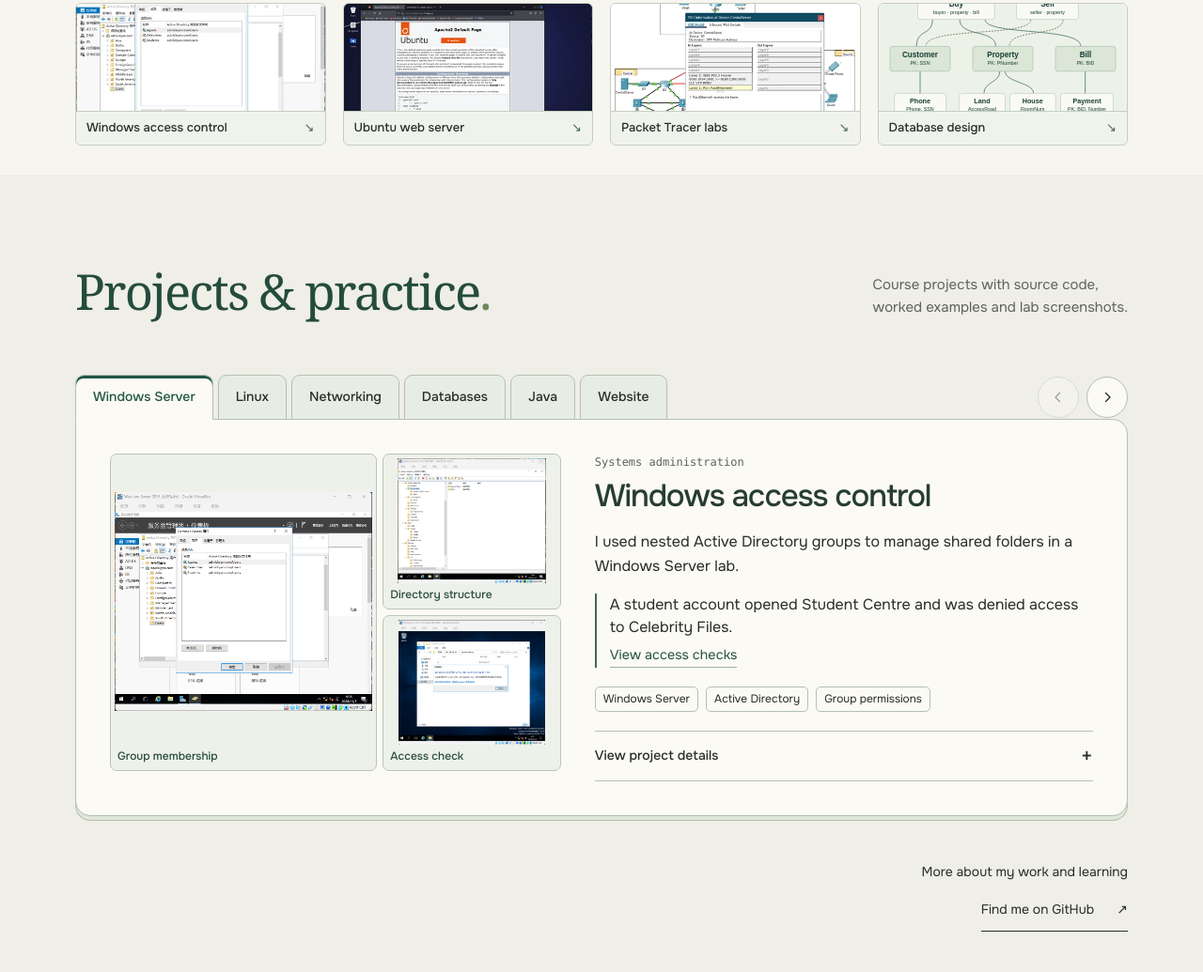
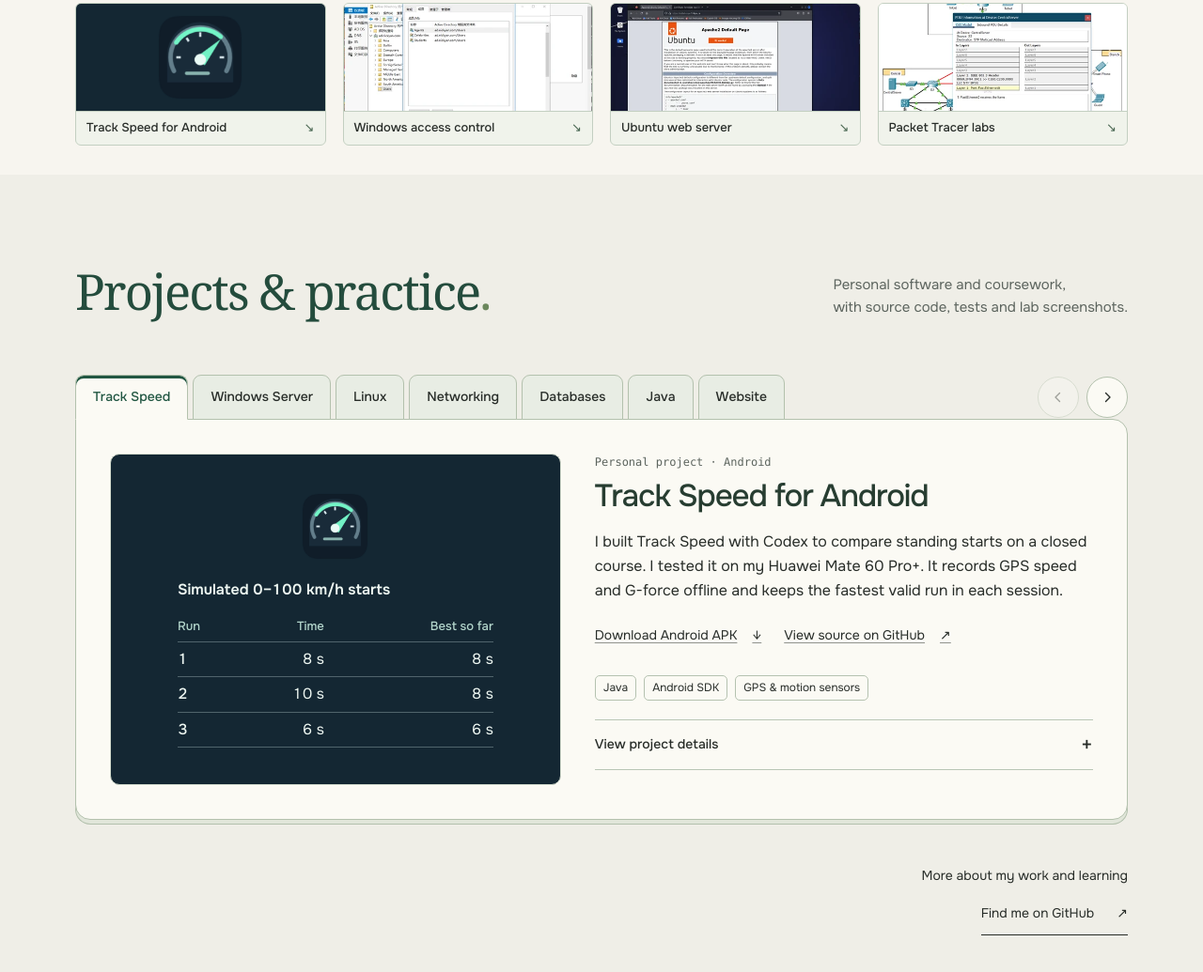
Before and after one commit to MrSomebOdyYY/nick-yan-it-resume, a plain HTML site: page index.html in a window 1280 px wide. Shown: the part 541-1576 px from the top of the page at 94% size. Drawn offline with Linux system fonts and the light colour scheme.

Commit message:
Feature the Track Speed Android app in the portfolio

```diff
--- a/assets/bookmarks.css
+++ b/assets/bookmarks.css
@@ -220,6 +220,34 @@
   overflow-wrap: anywhere;
 }
 
+#project-track-speed .track-speed-evidence {
+  flex-direction: column;
+  gap: 16px;
+  height: auto;
+  aspect-ratio: auto;
+  padding: clamp(20px, 3vw, 40px);
+  background: #142733;
+  color: #eef7f2;
+}
+#project-track-speed .track-speed-evidence img {
+  width: clamp(56px, 6vw, 80px);
+  height: auto;
+  transform: none;
+}
+.track-speed-evidence table {
+  width: 100%;
+  max-width: 21rem;
+  border-collapse: collapse;
+  text-align: right;
+  font-variant-numeric: tabular-nums;
+}
+.track-speed-evidence caption { margin-bottom: 10px; font-weight: 600; text-align: left; }
+.track-speed-evidence :is(th, td) { padding: 5px 0; border-bottom: 1px solid #50646c; }
+.track-speed-evidence th { font-weight: 500; }
+.track-speed-evidence thead { color: #b4d7cd; font-size: .82rem; }
+.track-speed-evidence tr > :first-child { text-align: left; }
+.track-speed-links { display: flex; flex-wrap: wrap; align-items: center; gap: 0 24px; margin-top: 12px; }
+
 /* Short work entries need a compact sheet, not a full-screen empty panel. */
 .bookmark-book .bookmark-pages > .experience-entry {
   display: grid;
--- a/assets/project-strip.css
+++ b/assets/project-strip.css
@@ -84,6 +84,7 @@
   border-bottom: 1px solid #c3cfc1;
 }
 .project-strip-list a[href="#project-databases"] img { object-position: center; }
+.project-strip-list a[href="#project-track-speed"] img { object-fit: contain; object-position: center; padding: 8px; background: #142733; }
 .project-strip-list a[href="#project-networks"] img { object-position: 25% 37%; }
 .project-strip-list a[href="#project-portfolio"] img { object-position: 50% 33%; }
 .project-strip-list span {
--- a/index.html
+++ b/index.html
@@ -54,9 +54,9 @@
   <link rel="preload" href="assets/fonts/onest-latin-variable.woff2" as="font" type="font/woff2" crossorigin>
   <link rel="stylesheet" href="styles.css?v=7abb97a43410">
   <link rel="stylesheet" href="assets/taste/motion.css">
-  <link rel="stylesheet" href="assets/bookmarks.css?v=17d13c7d86d3">
+  <link rel="stylesheet" href="assets/bookmarks.css?v=0d6e540b3a04">
   <link rel="stylesheet" href="assets/portfolio-motion.css?v=466ec2c01231">
-  <link rel="stylesheet" href="assets/project-strip.css?v=424535ed2ce8">
+  <link rel="stylesheet" href="assets/project-strip.css?v=794e7eb79bcc">
   <link rel="stylesheet" href="assets/section-motion.css?v=163263c7d265">
   <script src="assets/bookmarks.js?v=2afb09749084" defer></script>
   <script src="assets/vendor/gsap/gsap.min.js" defer></script>
@@ -230,8 +230,41 @@
       <div class="project-strip" data-project-strip></div>
     </section>
     <section class="section projects" id="projects" aria-labelledby="projects-title"><div class="wrap">
-      <div class="section-heading"><h2 id="projects-title">Projects &amp; practice<span class="heading-dot">.</span></h2><p>Course projects with source code, <br>worked examples and lab screenshots.</p></div>
+      <div class="section-heading"><h2 id="projects-title">Projects &amp; practice<span class="heading-dot">.</span></h2><p>Personal software and coursework, <br>with source code, tests and lab screenshots.</p></div>
       <div class="project-grid" data-book="Projects">
+        <article class="project" id="project-track-speed" data-tab-label="Track Speed" data-strip-title="Track Speed for Android">
+          <div class="project-visual track-speed-evidence">
+            <img src="assets/images/track-speed-icon.png" alt="Track Speed app icon: a mint needle on a dark speedometer" width="300" height="300" loading="lazy">
+            <table>
+              <caption>Simulated 0–100 km/h starts</caption>
+              <thead><tr><th scope="col">Run</th><th scope="col">Time</th><th scope="col">Best so far</th></tr></thead>
+              <tbody>
+                <tr><th scope="row">1</th><td>8 s</td><td>8 s</td></tr>
+                <tr><th scope="row">2</th><td>10 s</td><td>8 s</td></tr>
+                <tr><th scope="row">3</th><td>6 s</td><td>6 s</td></tr>
+              </tbody>
+            </table>
+          </div>
+          <div class="project-copy">
+            <p class="project-meta">Personal project · Android</p>
+            <h3>Track Speed for Android</h3>
+            <p>I built Track Speed with Codex to compare standing starts on a closed course. I tested it on my Huawei Mate 60 Pro+. It records GPS speed and G-force offline and keeps the fastest valid run in each session.</p>
+            <div class="track-speed-links">
+              <a class="evidence-link" href="https://github.com/MrSomebOdyYY/track-speed-android/releases/latest/download/TrackSpeed.apk">Download Android APK <span aria-hidden="true">↓</span></a>
+              <a class="evidence-link" href="https://github.com/MrSomebOdyYY/track-speed-android" target="_blank" rel="noopener noreferrer">View source on GitHub <span aria-hidden="true">↗</span></a>
+            </div>
+            <ul class="tags" aria-label="Technologies"><li>Java</li><li>Android SDK</li><li>GPS &amp; motion sensors</li></ul>
+            <details><summary>View project details <span aria-hidden="true">+</span></summary>
+              <div class="project-detail">
+                <h4>How the timing works</h4>
+                <p>The app estimates when the vehicle crosses a speed threshold between two GPS readings. A gap longer than 2.5 seconds breaks the attempt, so missing readings cannot produce a new best time.</p>
+                <h4>After a session</h4>
+                <p>I can compare speed curves from earlier sessions or export timestamped GPS and motion-sensor samples to CSV. Recordings stay on the phone until I export them.</p>
+                <a class="evidence-link" href="https://github.com/MrSomebOdyYY/track-speed-android/blob/main/tests/MeasurementTest.java" target="_blank" rel="noopener noreferrer">Read the timing tests <span aria-hidden="true">↗</span></a>
+              </div>
+            </details>
+          </div>
+        </article>
         <article class="project" id="project-windows" data-tab-label="Windows Server" data-strip-thumb="assets/evidence/thumbnails/gallery-windows.webp?v=a8af1c952db5">
           <div class="project-visual lab-mosaic">
             <a href="assets/evidence/windows-ad-group-membership.png" aria-label="View group membership screenshot at full size"><img src="assets/evidence/windows-ad-group-membership.png" alt="Original lab screenshot showing three security groups nested in Common Access" width="1024" height="871" loading="lazy"><span>Group membership</span></a>
@@ -307,7 +340,7 @@
         <div class="skill-row" id="skill-web" data-tab-label="Web"><div><h4>Web development</h4><span class="skill-context">HTML/CSS coursework · AI-assisted portfolio</span></div><p><span class="skill-tokens"><span class="skill-chip">HTML</span> <span class="skill-chip">CSS</span> <span class="skill-chip">JavaScript</span></span><a href="coursework.html#first-portfolio">Explore my four-page HTML/CSS project ↗</a><a href="#project-portfolio">See my role in this portfolio ↗</a></p></div>
         <div class="skill-row" id="skill-data" data-tab-label="Data"><div><h4>Data</h4><span class="skill-context">Coursework</span></div><p><span class="skill-tokens"><span class="skill-chip">SQL</span> <span class="skill-chip">ER modeling</span> <span class="skill-chip">Table definitions</span></span><a href="#project-databases">See database coursework ↗</a></p></div>
         <div class="skill-row" id="skill-networking" data-tab-label="Networking"><div><h4>Networking</h4><span class="skill-context">IPv4 lab work · INFO 1212</span></div><p><span class="skill-tokens"><span class="skill-chip">Cisco Packet Tracer</span> <span class="skill-chip">IPv4 subnetting</span> <span class="skill-chip">Ethernet frames</span></span><span class="skill-note">INFO 2311 coursework covered IPv6, wireless LANs and first-hop redundancy (FHRP).</span><a href="#project-networks">View my IPv4 lab ↗</a></p></div>
-        <div class="skill-row" id="skill-programming" data-tab-label="Programming"><div><h4>Programming</h4><span class="skill-context">Coursework</span></div><p><span class="skill-tokens"><span class="skill-chip">Java</span> <span class="skill-chip">C++ fundamentals</span> <span class="skill-chip">Python fundamentals</span></span><span class="skill-note"><strong>C++ · Grade report.</strong> My program averages test scores and looks up a student by ID. With scores of 60 and 70, the lookup returned 65.00 and a C.</span><span class="skill-note"><strong>Python · Fuel cost.</strong> My introductory script converts a price in cents per litre into a total in dollars. At 169.9¢/L, 20 litres came to $33.98.</span><a href="#project-driving">View my Java driving simulation ↗</a></p></div>
+        <div class="skill-row" id="skill-programming" data-tab-label="Programming"><div><h4>Programming</h4><span class="skill-context">Coursework &amp; personal projects</span></div><p><span class="skill-tokens"><span class="skill-chip">Java</span> <span class="skill-chip">C++ fundamentals</span> <span class="skill-chip">Python fundamentals</span></span><span class="skill-note"><strong>C++ · Grade report.</strong> My program averages test scores and looks up a student by ID. With scores of 60 and 70, the lookup returned 65.00 and a C.</span><span class="skill-note"><strong>Python · Fuel cost.</strong> My introductory script converts a price in cents per litre into a total in dollars. At 169.9¢/L, 20 litres came to $33.98.</span><a href="#project-track-speed">Explore my Android app ↗</a><a href="#project-driving">View my Java driving simulation ↗</a></p></div>
         <div class="skill-row" id="skill-systems" data-tab-label="Systems"><div><h4>Systems</h4><span class="skill-context">Virtual machine labs</span></div><p><span class="skill-tokens"><span class="skill-chip">Windows Server</span> <span class="skill-chip">Active Directory</span> <span class="skill-chip">Ubuntu</span> <span class="skill-chip">Apache</span> <span class="skill-chip">SSH</span></span><a href="#project-windows">View Windows access checks ↗</a><a href="#project-linux">View the Ubuntu HTTPS test ↗</a></p></div>
         <div class="skill-row" id="skill-design" data-tab-label="Design &amp; tools"><div><h4>Design &amp; tools</h4><span class="skill-context">Work &amp; study</span></div><p><span class="skill-tokens"><span class="skill-chip">Photoshop</span> <span class="skill-chip">Premiere Pro</span> <span class="skill-chip">GitHub</span> <span class="skill-chip">VS Code</span> <span class="skill-chip">Eclipse</span> <span class="skill-chip">Microsoft Office</span></span></p></div>
       </div></div>
```
Also changed, not shown: assets/images/track-speed-icon.png (added), 1 other file.
